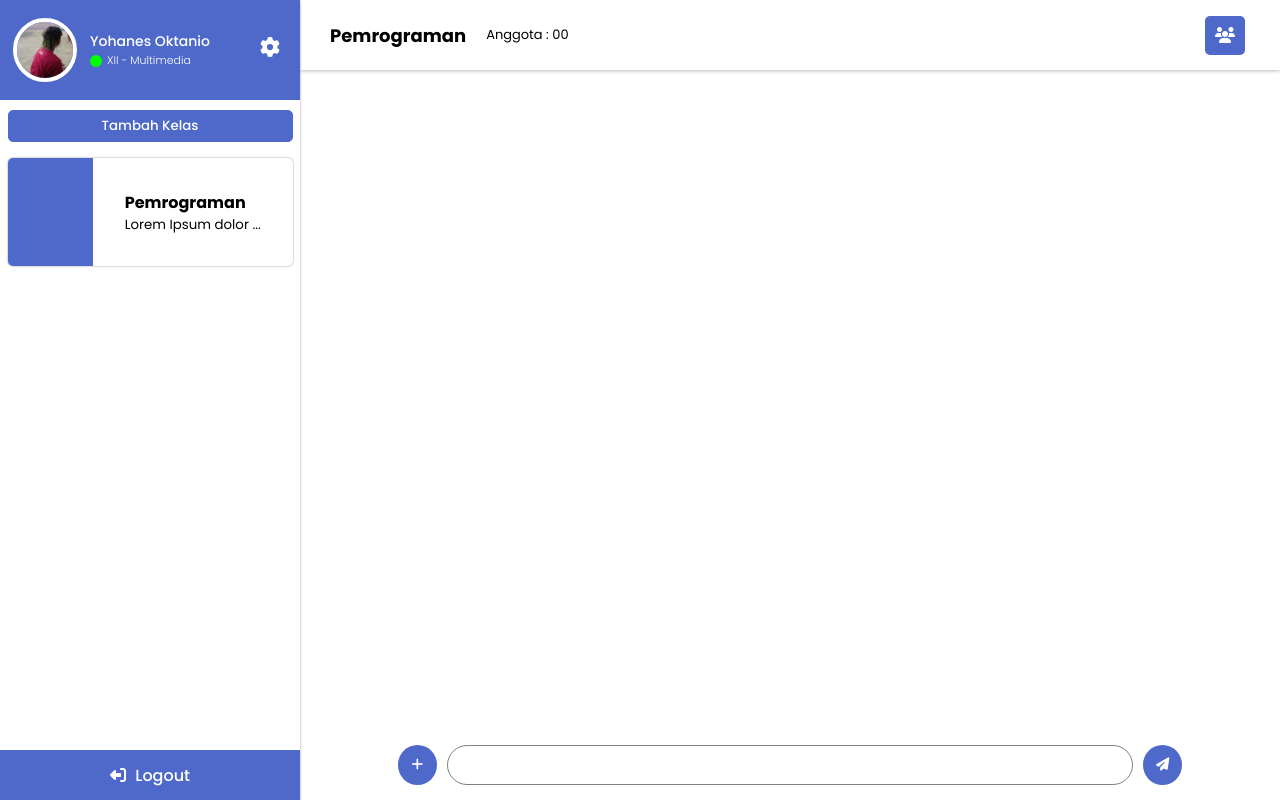
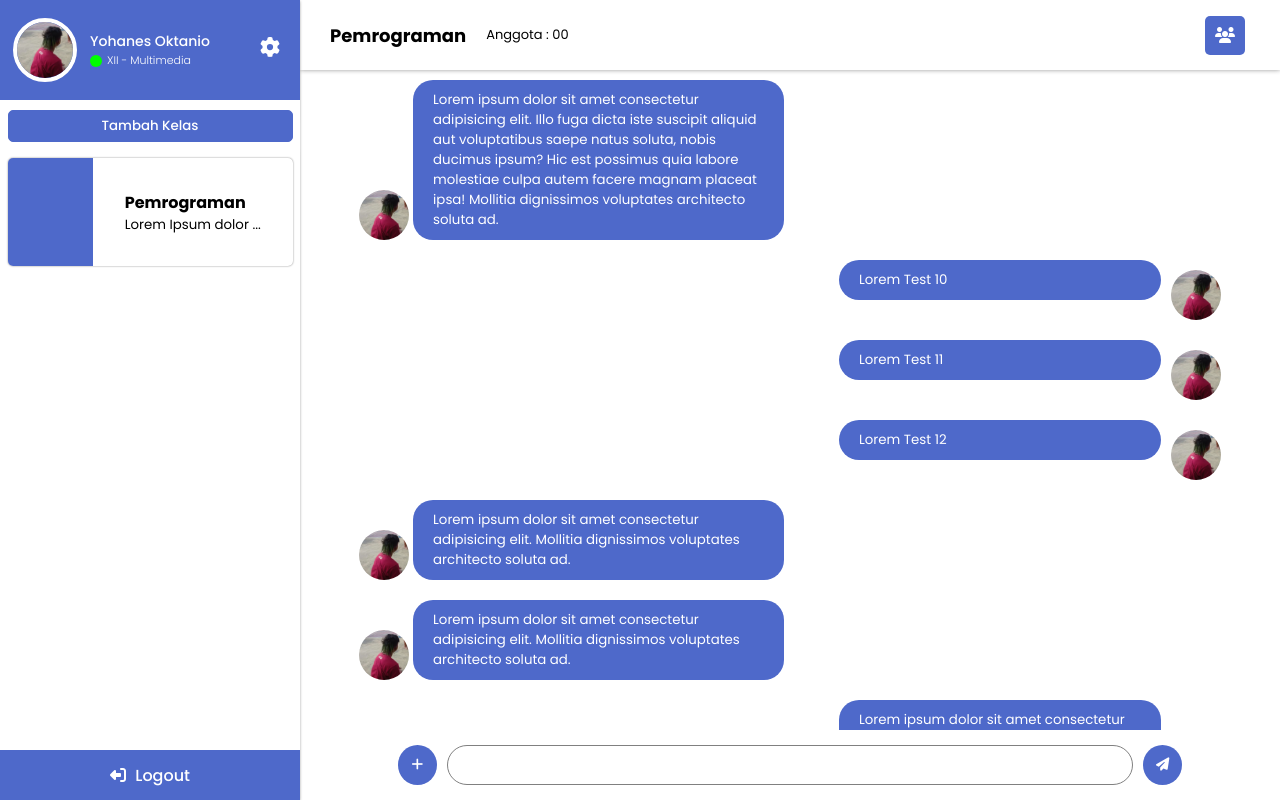
Before and after one commit to yohanesokta/ngp-connect, a Next.js app: page / in a window 1280 px wide. Built offline with nearby package versions, Linux system fonts and the light colour scheme.

Commit message:
Fix : Right Char

```diff
--- /dev/null
+++ b/src/components/RoomChat/Message.jsx
@@ -0,0 +1,44 @@
+import "@/components/Styles/RoomChat/message.scss";
+import Image from "next/image"
+
+const Left = ({ data }) => {
+    return (<>
+        <div className="field">
+            <div className={"message-field"}>
+                <div className="profile">
+                    <Image src="/foto.webp" alt="[]" width={100} height={100} />
+                </div>
+                <div className="message-text">
+                    <p>{data?.text}</p>
+                </div>
+            </div>
+        </div>
+    </>)
+}
+
+const Right = ({ data }) => {
+    return (<>
+        <div className="field">
+            <div className="gap-right"></div>
+            <div className={"message-field right"}>
+                <div className="message-text">
+                    <p>{data?.text}</p>
+                </div>
+                <div className="profile">
+                    <Image src="/foto.webp" alt="[]" width={100} height={100} />
+                </div>
+            </div>
+        </div>
+    </>)
+}
+
+const Message = ({ fromMe, data }) => {
+    return (
+        <>
+            {(fromMe) ? <Right data={data} /> : <Left data={data} />}
+        </>
+
+    )
+}
+
+export default Message
--- a/src/components/RoomChat/RoomChat.jsx
+++ b/src/components/RoomChat/RoomChat.jsx
@@ -1,14 +1,29 @@
+'use client'
+
 import Navigation from "./Navigation"
+import Message from "./Message"
 import "@/components/Styles/RoomChat/page.scss"
+
+
+
 const RoomChat = () => {
+
+
     return (
         <div className="RoomChat-container">
             <Navigation />
             <div className="container">
-
                 <div className="chat">
-                    <div className="message">
-                        <p></p>
+                    <div className="message" id="message-field">
+                        <Message data={{ text: "Lorem ipsum dolor sit amet consectetur adipisicing elit. Illo fuga dicta iste suscipit aliquid aut voluptatibus saepe natus soluta, nobis ducimus ipsum? Hic est possimus quia labore molestiae culpa autem facere magnam placeat ipsa! Mollitia dignissimos voluptates architecto soluta ad." }} />
+                        <Message fromMe={true} data={{ text: "Lorem Test 10" }} />
+                        <Message fromMe={true} data={{ text: "Lorem Test 11" }} />
+                        <Message fromMe={true} data={{ text: "Lorem Test 12" }} />
+                        <Message data={{ text: "Lorem ipsum dolor sit amet consectetur adipisicing elit.  Mollitia dignissimos voluptates architecto soluta ad." }} />
+                        <Message data={{ text: "Lorem ipsum dolor sit amet consectetur adipisicing elit.  Mollitia dignissimos voluptates architecto soluta ad." }} />
+                        <Message fromMe={true} data={{ text: "Lorem ipsum dolor sit amet consectetur adipisicing elit.  Mollitia dignissimos voluptates architecto soluta ad." }} />
+                        <Message fromMe={true} data={{ text: "Lorem Test 11" }} />
+                        <Message fromMe={true} data={{ text: "Lorem Test 12" }} />
                     </div>
                     <form action="">
                         <div className="input-message">
--- /dev/null
+++ b/src/components/Styles/RoomChat/message.scss
@@ -0,0 +1,46 @@
+.message-field {
+    position: relative;
+    width: 45%;
+    margin: 10px 0;
+    display: flex;
+    margin-left: 5%;
+    .profile {
+        margin: 0 10px;
+        height: 100%;
+        position: relative;
+        width: 50px;
+        height: auto;
+        min-height: 60px;
+        width: 10%;
+        img {
+            bottom: 0;
+            position: absolute;
+            width: 50px;
+            height: 50px;
+            border-radius: 50%;
+        }
+    }
+    .message-text {
+        height: fit-content;
+        width: calc(100% - 70px);
+        background-color: var(--color-primary);
+        color: var(--color-white);
+        font-weight: 400;
+        font-size: 10pt;
+        border-radius: 20px 20px 20px 20px;
+        padding: 10px 20px;
+    }
+}
+.field {
+    width: 100%;
+    position: relative;
+    display: flex;
+    grid-template-columns: 1fr;
+    .gap-right {
+        width: 50%;
+        height: auto;
+    }
+    .right {
+        width: 40%;
+    }
+}
```
Also changed, not shown: 1 other file (tests, documents, lock files or other folders).
